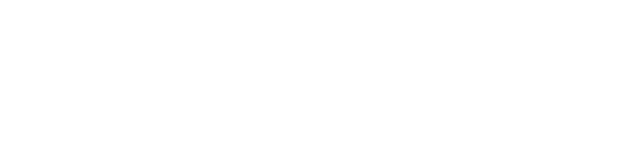
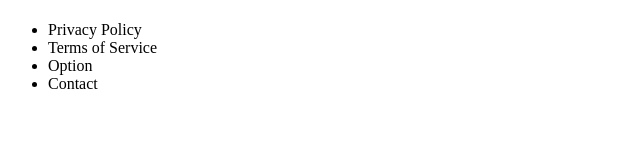
Before and after one commit to codexp-fronta-p3gc/layout-3, a plain HTML site: page components/footer/footer.html in a window 1280 px wide. Shown: the whole page, without its empty margins (0-640 px from the left). Drawn offline with Linux system fonts and the light colour scheme.

Commit message:
start to create footer

```diff
--- a/components/footer/footer.html
+++ b/components/footer/footer.html
@@ -1,15 +1,28 @@
 <!DOCTYPE html>
 <html lang="en">
+
 <head>
     <title></title>
     <meta charset="UTF-8">
     <meta name="viewport" content="width=device-width, initial-scale=1">
     <link href="footer.css" rel="stylesheet">
 </head>
+
 <body>
+    <footer>
         <div class="logo">
             <h3 class="logo__title"></h3>
             <h4 class="logo__subtitle"></h4>
         </div>
+        <ul class="footer-menu">
+            <li class="footer-menu-items">Privacy Policy</li>
+            <li class="footer-menu-items">Terms of Service</li>
+            <li class="footer-menu-items">Option</li>
+            <li class="footer-menu-items">Contact</li>
+        </ul>
+        <i></i>
+        <i></i>
+    </footer>
 </body>
+
 </html>
```
Lines whose indentation alone changed are shown as unchanged.
